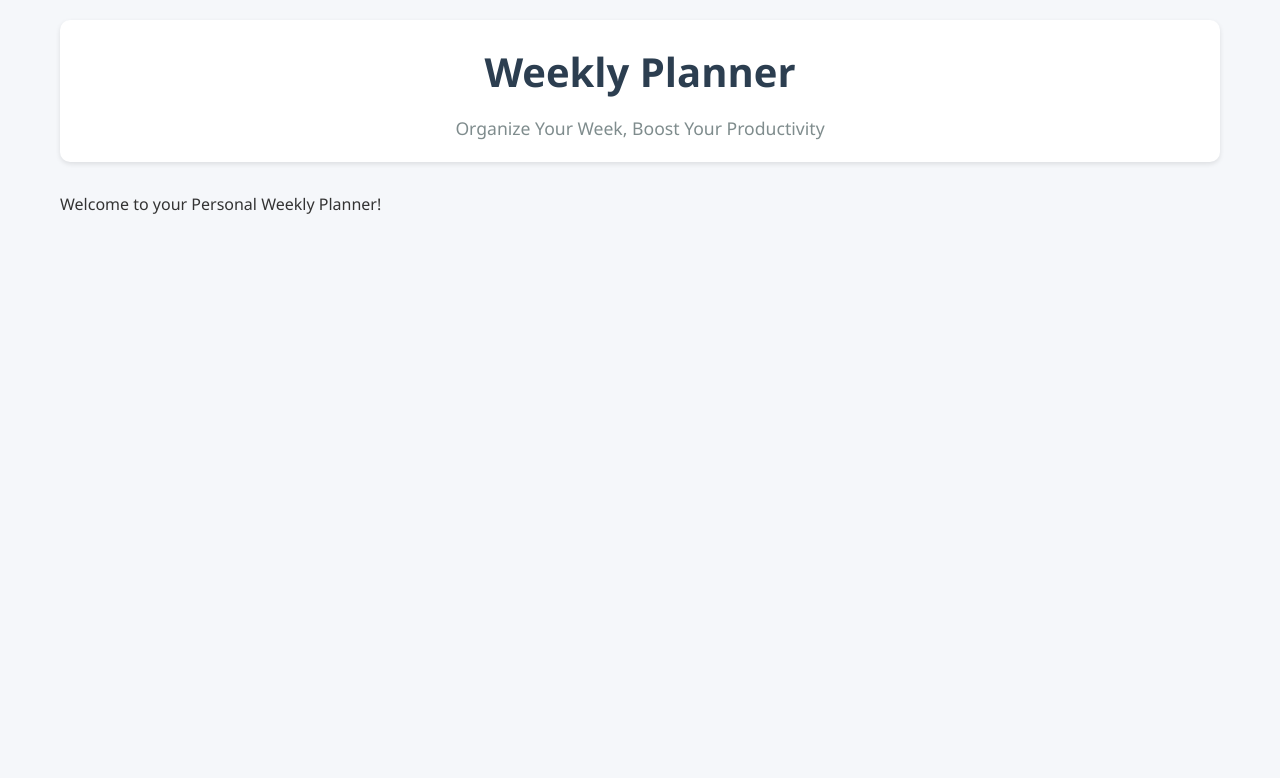
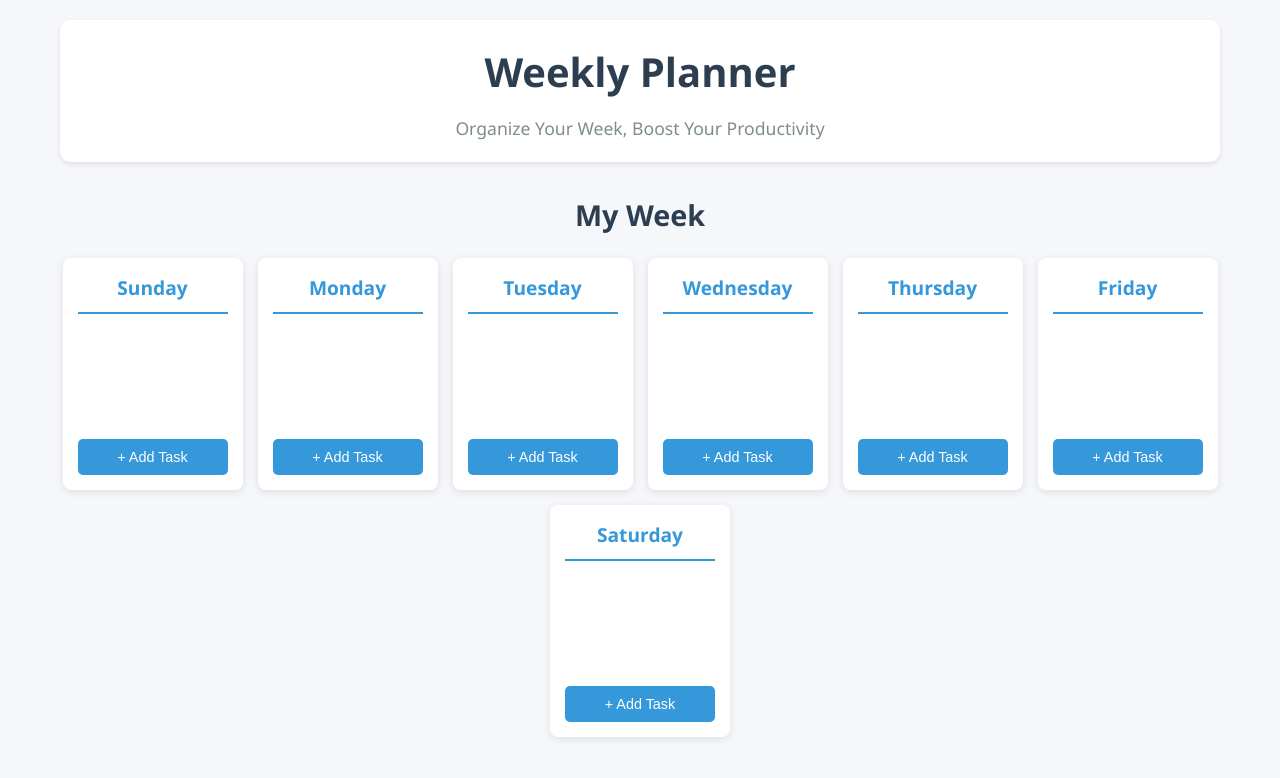
Before and after one commit to NesrineBousrih/webproject-, a plain HTML site: page index.html in a window 1280 px wide. Drawn offline with Linux system fonts and the light colour scheme.

Commit message:
Step 2 :Added weekly days structure with cards and basic buttons

```diff
--- a/index.html
+++ b/index.html
@@ -1,10 +1,10 @@
 <!DOCTYPE html>
 <html lang="en">
 <head>
-    <meta charset="UTF-8" />
-    <meta name="viewport" content="width=device-width, initial-scale=1.0" />
+    <meta charset="UTF-8">
+    <meta name="viewport" content="width=device-width, initial-scale=1.0">
     <title>Weekly Planner - Personal Organization Tool</title>
-    <link rel="stylesheet" href="style.css" />
+    <link rel="stylesheet" href="style.css">
 </head>
 <body>
     <div class="container">
@@ -14,8 +14,67 @@
         </header>
 
         <main>
-        <!-- Content will be added in next steps -->
-        <p>Welcome to your Personal Weekly Planner!</p>
+            <!-- Weekly Days Section -->
+            <section class="weekly-section">
+                <h2>My Week</h2>
+                <div class="days-container">
+                    <div class="day-card" data-day="sunday">
+                        <h3>Sunday</h3>
+                        <div class="tasks-list">
+                            <!-- Tasks will be added here -->
+                        </div>
+                        <button class="add-task-btn">+ Add Task</button>
+                    </div>
+
+                    <div class="day-card" data-day="monday">
+                        <h3>Monday</h3>
+                        <div class="tasks-list">
+                            <!-- Tasks will be added here -->
+                        </div>
+                        <button class="add-task-btn">+ Add Task</button>
+                    </div>
+
+                    <div class="day-card" data-day="tuesday">
+                        <h3>Tuesday</h3>
+                        <div class="tasks-list">
+                            <!-- Tasks will be added here -->
+                        </div>
+                        <button class="add-task-btn">+ Add Task</button>
+                    </div>
+
+                    <div class="day-card" data-day="wednesday">
+                        <h3>Wednesday</h3>
+                        <div class="tasks-list">
+                            <!-- Tasks will be added here -->
+                        </div>
+                        <button class="add-task-btn">+ Add Task</button>
+                    </div>
+
+                    <div class="day-card" data-day="thursday">
+                        <h3>Thursday</h3>
+                        <div class="tasks-list">
+                            <!-- Tasks will be added here -->
+                        </div>
+                        <button class="add-task-btn">+ Add Task</button>
+                    </div>
+
+                    <div class="day-card" data-day="friday">
+                        <h3>Friday</h3>
+                        <div class="tasks-list">
+                            <!-- Tasks will be added here -->
+                        </div>
+                        <button class="add-task-btn">+ Add Task</button>
+                    </div>
+
+                    <div class="day-card" data-day="saturday">
+                        <h3>Saturday</h3>
+                        <div class="tasks-list">
+                            <!-- Tasks will be added here -->
+                        </div>
+                        <button class="add-task-btn">+ Add Task</button>
+                    </div>
+                </div>
+            </section>
         </main>
     </div>
 
--- a/script.js
+++ b/script.js
@@ -1,6 +1,21 @@
 // Weekly Planner Application
-// Step 1: Initial Setup
+// Step 2: Adding Days Structure and Basic Interactivity
 
 console.log('Weekly Planner loaded successfully!');
 
-// Application will be developed step by step
+// Get all add task buttons
+const addTaskButtons = document.querySelectorAll('.add-task-btn');
+
+// Add click event to each button
+addTaskButtons.forEach(button => {
+    button.addEventListener('click', function() {
+        // Get the parent day card
+        const dayCard = this.parentElement;
+        const dayName = dayCard.querySelector('h3').textContent;
+
+        // Show a simple alert for now (we'll improve this in next steps)
+        alert(`Add task button clicked for ${dayName}!\nTask functionality will be added in the next step.`);
+    });
+});
+
+console.log('Event listeners attached to all Add Task buttons');
--- a/style.css
+++ b/style.css
@@ -6,7 +6,7 @@
 }
 
 body {
-  font-family: "Segoe UI", Tahoma, Geneva, Verdana, sans-serif;
+    font-family: 'Segoe UI', Tahoma, Geneva, Verdana, sans-serif;
     background-color: #f5f7fa;
     color: #333;
     line-height: 1.6;
@@ -24,7 +24,7 @@ header {
     padding: 20px;
     background-color: #fff;
     border-radius: 10px;
-  box-shadow: 0 2px 5px rgba(0, 0, 0, 0.1);
+    box-shadow: 0 2px 5px rgba(0,0,0,0.1);
 }
 
 header h1 {
@@ -37,3 +37,70 @@ header h1 {
     color: #7f8c8d;
     font-size: 1.1rem;
 }
+
+/* Weekly Section */
+.weekly-section {
+    margin-bottom: 30px;
+}
+
+.weekly-section h2 {
+    color: #2c3e50;
+    font-size: 1.8rem;
+    margin-bottom: 20px;
+    text-align: center;
+}
+
+/* Days Container - Using Flexbox */
+.days-container {
+    display: flex;
+    gap: 15px;
+    flex-wrap: wrap;
+    justify-content: center;
+}
+
+/* Individual Day Card */
+.day-card {
+    background-color: #fff;
+    border-radius: 8px;
+    padding: 15px;
+    width: 180px;
+    box-shadow: 0 2px 8px rgba(0,0,0,0.1);
+    transition: transform 0.2s, box-shadow 0.2s;
+}
+
+.day-card:hover {
+    transform: translateY(-5px);
+    box-shadow: 0 4px 12px rgba(0,0,0,0.15);
+}
+
+.day-card h3 {
+    color: #3498db;
+    font-size: 1.2rem;
+    margin-bottom: 15px;
+    text-align: center;
+    border-bottom: 2px solid #3498db;
+    padding-bottom: 8px;
+}
+
+/* Tasks List */
+.tasks-list {
+    min-height: 100px;
+    margin-bottom: 10px;
+}
+
+/* Add Task Button */
+.add-task-btn {
+    width: 100%;
+    padding: 10px;
+    background-color: #3498db;
+    color: white;
+    border: none;
+    border-radius: 5px;
+    cursor: pointer;
+    font-size: 0.9rem;
+    transition: background-color 0.3s;
+}
+
+.add-task-btn:hover {
+    background-color: #2980b9;
+}
```
Lines whose indentation alone changed are shown as unchanged.
